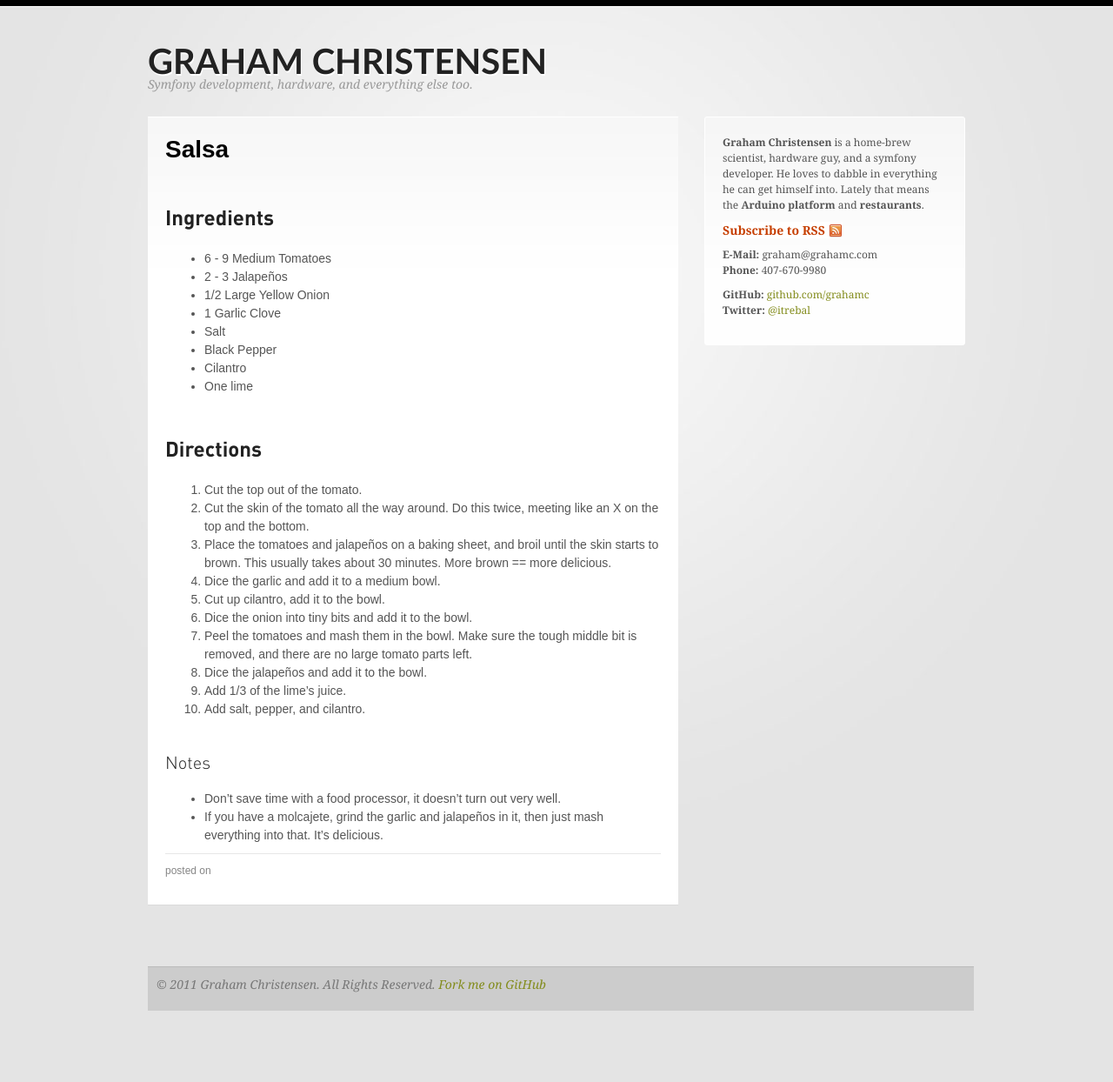
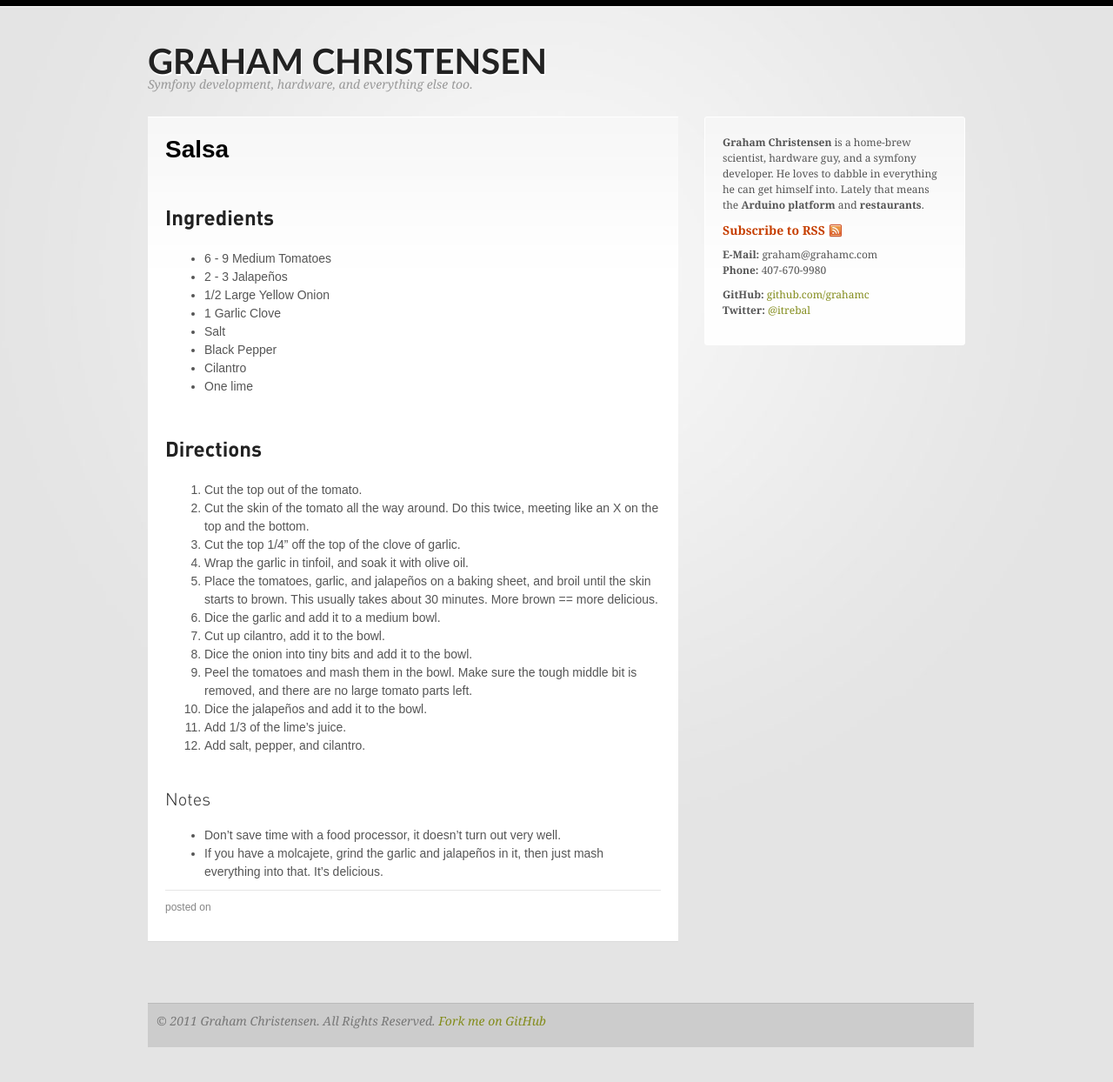
Before and after one commit to grahamc/grahamc.github.com, a Jekyll site: the page built from recipes/salsa.markdown, in a window 1280 px wide. Shown: the whole page at 87% size. Built offline with Jekyll 4.4.1, drawn with Linux system fonts in a browser that asks for light colours; comment, search, counter and statistics services are not loaded; before the commit the page ends 1202 px from its top, so only the background shows below that.

Commit message:
Update recipes/salsa.markdown

```diff
--- a/recipes/salsa.markdown
+++ b/recipes/salsa.markdown
@@ -16,14 +16,16 @@ layout: post
 ### Directions
 1. Cut the top out of the tomato.
 2. Cut the skin of the tomato all the way around. Do this twice, meeting like an X on the top and the bottom.
-3. Place the tomatoes and jalapeños on a baking sheet, and broil until the skin starts to brown. This usually takes about 30 minutes. More brown == more delicious.
-4. Dice the garlic and add it to a medium bowl.
-5. Cut up cilantro, add it to the bowl.
-6. Dice the onion into tiny bits and add it to the bowl.
-7. Peel the tomatoes and mash them in the bowl. Make sure the tough middle bit is removed, and there are no large tomato parts left.
-8. Dice the jalapeños and add it to the bowl.
-9. Add 1/3 of the lime's juice.
-10. Add salt, pepper, and cilantro.
+3. Cut the top 1/4" off the top of the clove of garlic.
+4. Wrap the garlic in tinfoil, and soak it with olive oil.
+5. Place the tomatoes, garlic, and jalapeños on a baking sheet, and broil until the skin starts to brown. This usually takes about 30 minutes. More brown == more delicious.
+6. Dice the garlic and add it to a medium bowl.
+7. Cut up cilantro, add it to the bowl.
+8. Dice the onion into tiny bits and add it to the bowl.
+9. Peel the tomatoes and mash them in the bowl. Make sure the tough middle bit is removed, and there are no large tomato parts left.
+10. Dice the jalapeños and add it to the bowl.
+11. Add 1/3 of the lime's juice.
+12. Add salt, pepper, and cilantro.
 
 #### Notes
 - Don't save time with a food processor, it doesn't turn out very well.
```
